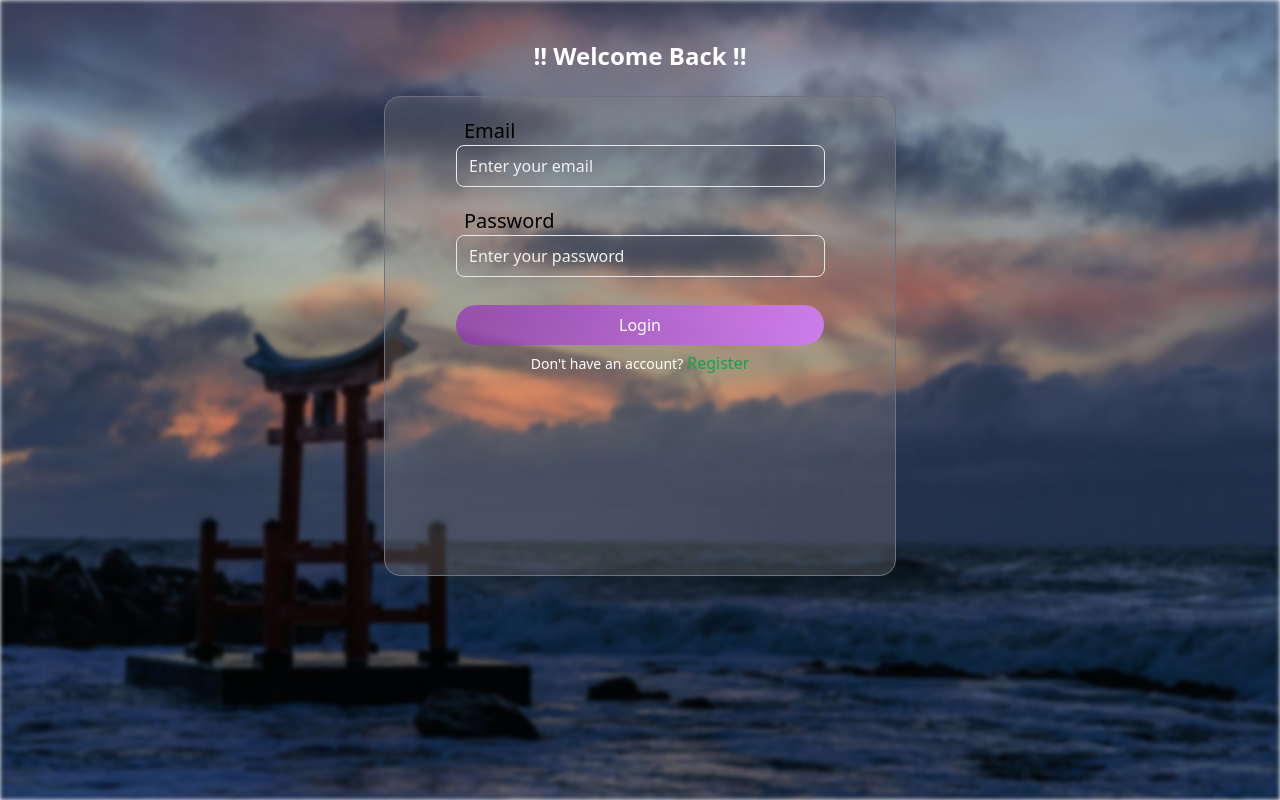
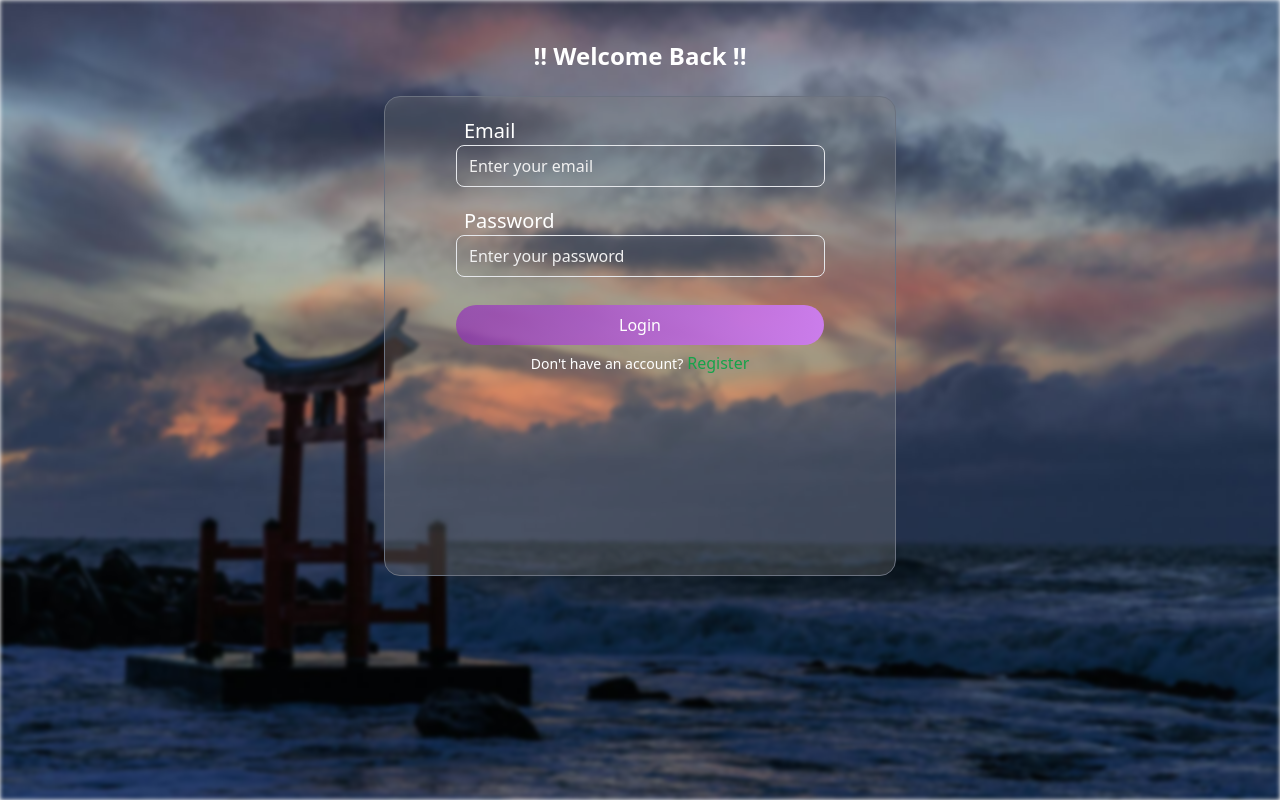
Before and after one commit to OikawaToru1/Eventora, a React (Vite) app in the folder eventora/: page /login in a window 1280 px wide. Built offline with nearby package versions, Linux system fonts and the light colour scheme; no server answers.

Commit message:
changed text color

```diff
--- a/eventora/src/Components/Login.jsx
+++ b/eventora/src/Components/Login.jsx
@@ -48,6 +48,7 @@ function Login() {
                         label="Email"
                         type="email"
                         placeholder="Enter your email"
+                        className="text-white"
                         {...register(
                             "email",
                             {
@@ -62,6 +63,7 @@ function Login() {
                         label="Password"
                         type="password"
                         placeholder="Enter your password"
+                        className='text-white'
                         {...register("password",
                             {
                                 required: true,
```
